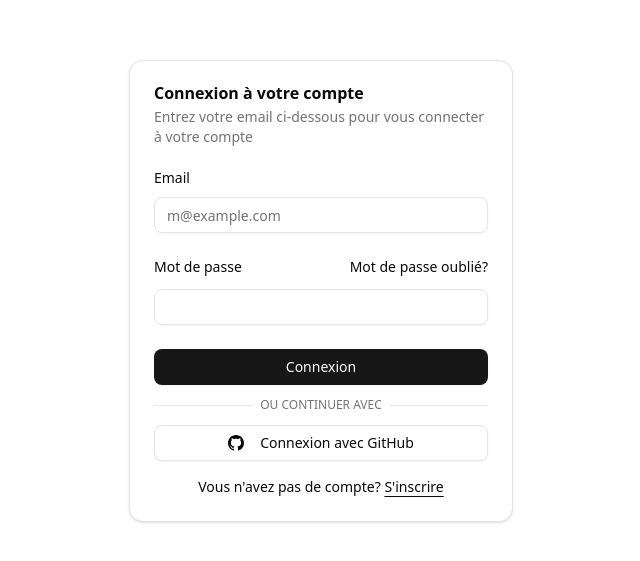
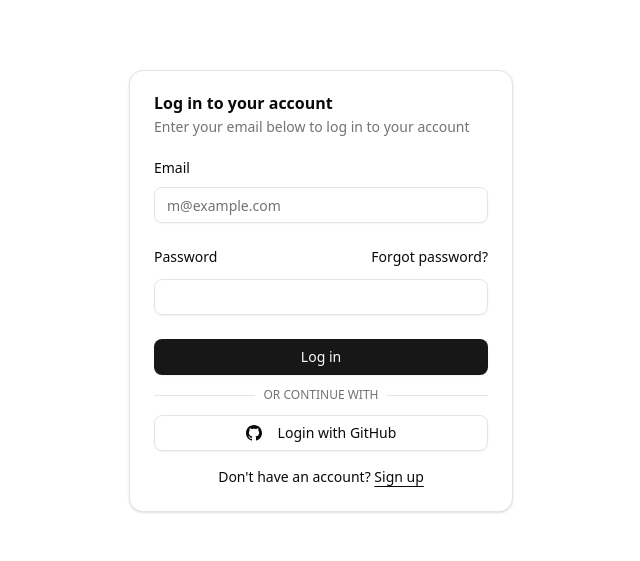
Before and after one commit to DarkZangetsu/OAuth-App-Nextjs-Github, a Next.js app: page /login in a window 1280 px wide. Shown: the part 109-670 px from the top of the page, without its empty margins (319-959 px from the left). Built offline with nearby package versions, Linux system fonts and the light colour scheme; no server answers.

Commit message:
update login-form text

```diff
--- a/components/login-form.jsx
+++ b/components/login-form.jsx
@@ -1,5 +1,4 @@
 "use client"
-
 import { useState, useEffect } from "react"
 import { useRouter } from "next/navigation"
 import { cn } from "@/lib/utils"
@@ -26,32 +25,30 @@ export default function LoginForm({
   const router = useRouter()
   const { data: session, status } = useSession()
 
-  // Vérification utilisateur connecté
+  // Check if user is logged in
   useEffect(() => {
     if (session?.user) {
       router.push('/profile')
     }
   }, [session, router])
 
-  // Fonction pour se connecter avec GitHub
+  // Function to log in with GitHub
   const handleGitHubLogin = async (e) => {
     e.preventDefault()
     setIsLoading(true)
-
     try {
       await signIn('github', { callbackUrl: '/profile' })
     } catch (error) {
-      console.error('Erreur d\'authentification:', error)
+      console.error('Authentication error:', error)
     } finally {
       setIsLoading(false)
     }
   }
 
-  // Fonction pour la connexion par email/mot de passe
+  // Function for email/password login
   const handleEmailLogin = async (e) => {
     e.preventDefault()
     setIsLoading(true)
-
     try {
       await signIn('credentials', {
         email,
@@ -59,28 +56,28 @@ export default function LoginForm({
         callbackUrl: '/profile',
       })
     } catch (error) {
-      console.error('Erreur d\'authentification:', error)
+      console.error('Authentication error:', error)
     } finally {
       setIsLoading(false)
     }
   }
 
-  // Redirection si connecté
+  // Redirect if logged in
   if (status === "loading") {
-    return <div className="p-8 text-center">Chargement...</div>
+    return <div className="p-8 text-center">Loading...</div>
   }
 
   if (session?.user) {
-    return <div className="p-8 text-center">Redirection vers votre profil...</div>
+    return <div className="p-8 text-center">Redirecting to your profile...</div>
   }
 
   return (
     <div className={cn("flex flex-col gap-6", className)} {...props}>
       <Card>
         <CardHeader>
-          <CardTitle>Connexion à votre compte</CardTitle>
+          <CardTitle>Log in to your account</CardTitle>
           <CardDescription>
-            Entrez votre email ci-dessous pour vous connecter à votre compte
+            Enter your email below to log in to your account
           </CardDescription>
         </CardHeader>
         <CardContent>
@@ -99,11 +96,11 @@ export default function LoginForm({
               </div>
               <div className="grid gap-3">
                 <div className="flex items-center">
-                  <Label htmlFor="password">Mot de passe</Label>
+                  <Label htmlFor="password">Password</Label>
                   <a
                     href="#"
                     className="ml-auto inline-block text-sm underline-offset-4 hover:underline">
-                    Mot de passe oublié?
+                    Forgot password?
                   </a>
                 </div>
                 <Input
@@ -120,7 +117,7 @@ export default function LoginForm({
                   className="w-full"
                   disabled={isLoading}
                 >
-                  {isLoading ? "Chargement..." : "Connexion"}
+                  {isLoading ? "Loading..." : "Log in"}
                 </Button>
                 <div className="relative">
                   <div className="absolute inset-0 flex items-center">
@@ -128,7 +125,7 @@ export default function LoginForm({
                   </div>
                   <div className="relative flex justify-center text-xs uppercase">
                     <span className="bg-background px-2 text-muted-foreground">
-                      Ou continuer avec
+                      Or continue with
                     </span>
                   </div>
                 </div>
@@ -139,22 +136,22 @@ export default function LoginForm({
                   disabled={isLoading}
                 >
                   {isLoading ? (
-                    "Chargement..."
+                    "Loading..."
                   ) : (
                     <>
                       <svg className="w-5 h-5 mr-2" fill="currentColor" viewBox="0 0 24 24">
                         <path d="M12 0c-6.626 0-12 5.373-12 12 0 5.302 3.438 9.8 8.207 11.387.599.111.793-.261.793-.577v-2.234c-3.338.726-4.033-1.416-4.033-1.416-.546-1.387-1.333-1.756-1.333-1.756-1.089-.745.083-.729.083-.729 1.205.084 1.839 1.237 1.839 1.237 1.07 1.834 2.807 1.304 3.492.997.107-.775.418-1.305.762-1.604-2.665-.305-5.467-1.334-5.467-5.931 0-1.311.469-2.381 1.236-3.221-.124-.303-.535-1.524.117-3.176 0 0 1.008-.322 3.301 1.23.957-.266 1.983-.399 3.003-.404 1.02.005 2.047.138 3.006.404 2.291-1.552 3.297-1.23 3.297-1.23.653 1.653.242 2.874.118 3.176.77.84 1.235 1.911 1.235 3.221 0 4.609-2.807 5.624-5.479 5.921.43.372.823 1.102.823 2.222v3.293c0 .319.192.694.801.576 4.765-1.589 8.199-6.086 8.199-11.386 0-6.627-5.373-12-12-12z"/>
                       </svg>
-                      Connexion avec GitHub
+                      Login with GitHub
                     </>
                   )}
                 </Button>
               </div>
             </div>
             <div className="mt-4 text-center text-sm">
-              Vous n&apos;avez pas de compte?{" "}
+              Don&apos;t have an account?{" "}
               <a href="#" className="underline underline-offset-4">
-                S&apos;inscrire
+                Sign up
               </a>
             </div>
           </form>
--- a/lib/auth.js
+++ b/lib/auth.js
@@ -13,7 +13,7 @@ export const authConfig = {
       name: "Credentials",
       credentials: {
         email: { label: "Email", type: "email" },
-        password: { label: "Mot de passe", type: "password" }
+        password: { label: "Password", type: "password" }
       },
       async authorize(credentials) {
         if (credentials.email === "user@example.com" && credentials.password === "password") {
```
